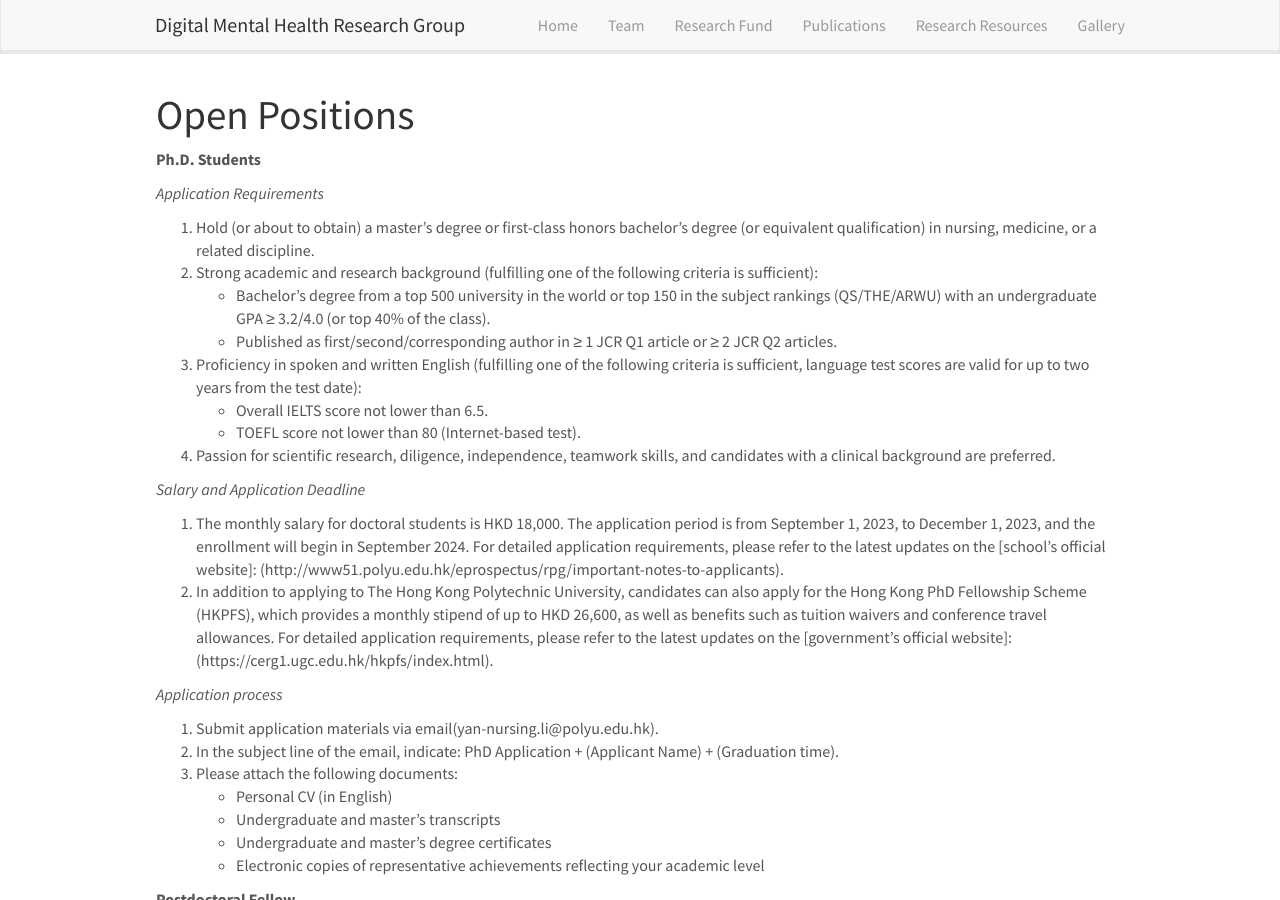
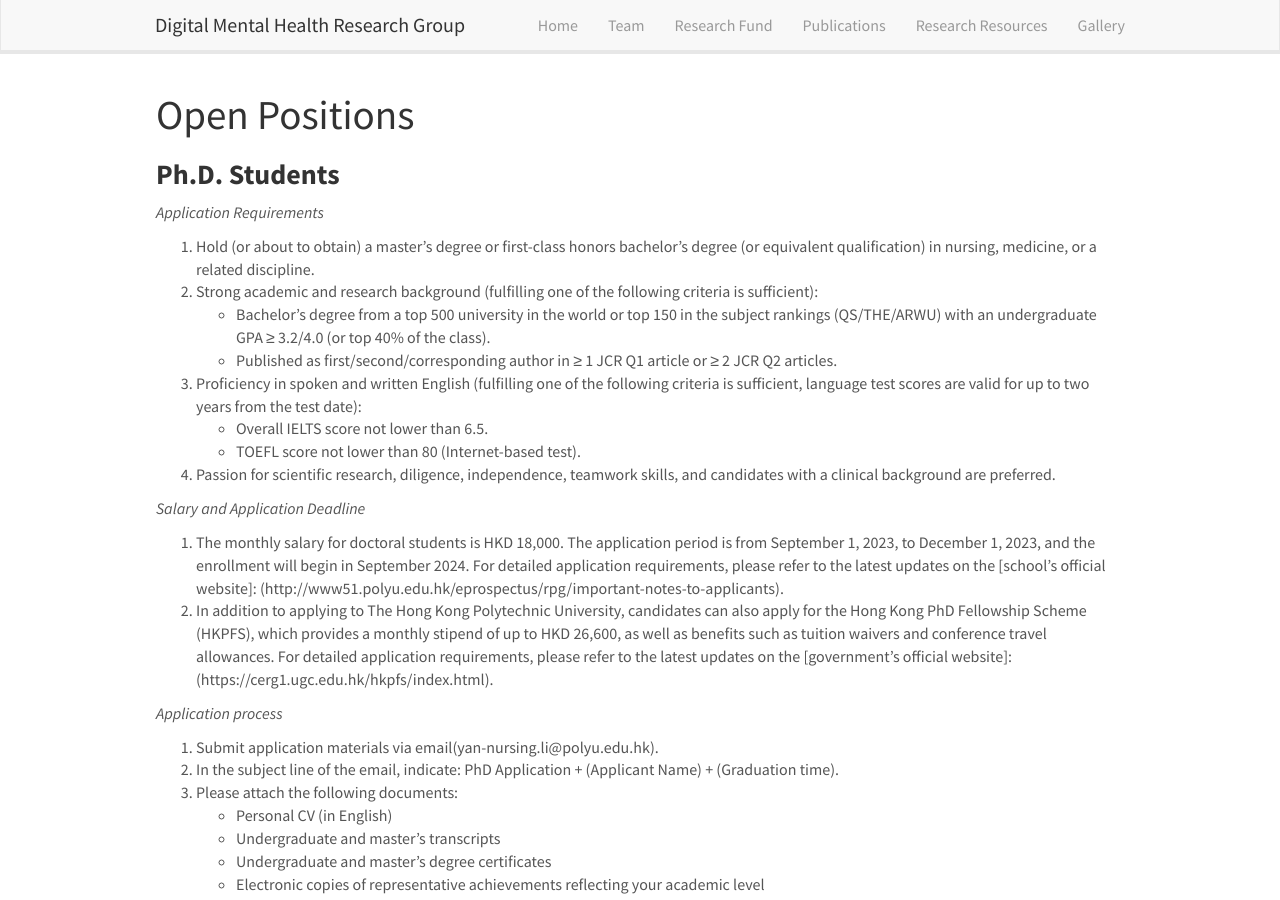
Before and after one commit to polyuly/polyuly.github.io, a Jekyll site: the page built from _pages/openings.md, in a window 1280 px wide and 900 px high. Built offline with Jekyll 4.4.1, drawn with Linux system fonts in a browser that asks for light colours; nearby versions of some CDN libraries.

```diff
--- a/_pages/openings.md
+++ b/_pages/openings.md
@@ -9,7 +9,8 @@ permalink: /vacancies
 # Open Positions
 
 
-**Ph.D. Students**
+
+### **Ph.D. Students**
 
 *Application Requirements*
 
@@ -37,7 +38,7 @@ permalink: /vacancies
 *   Electronic copies of representative achievements reflecting your academic level
 
 
-**Postdoctoral Fellow**
+### **Postdoctoral Fellow**
 
 *Duties*
 
```
